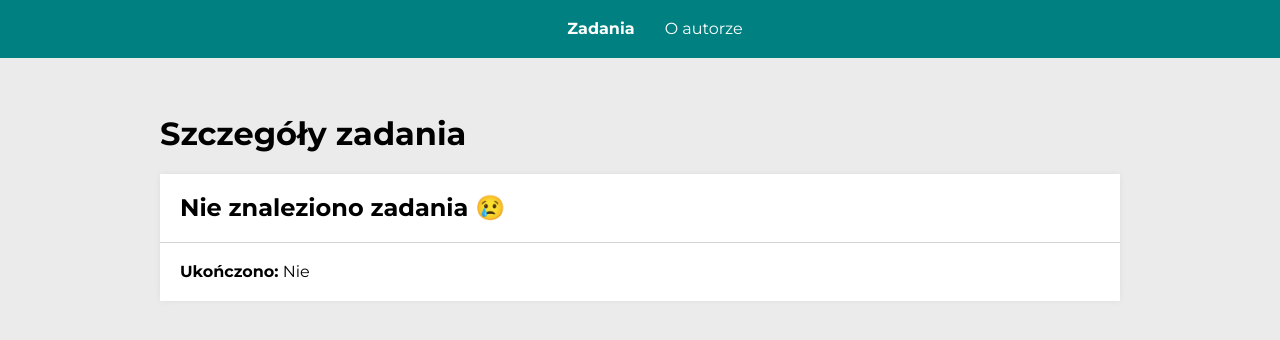
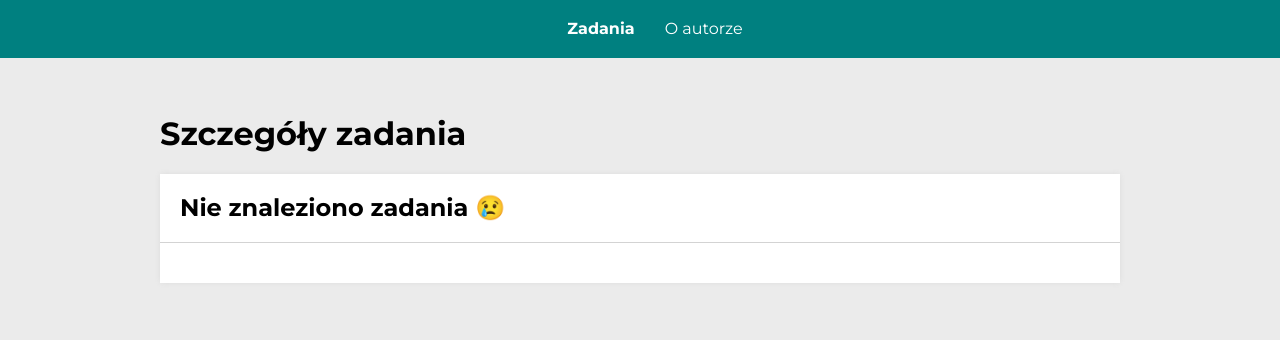
Before and after one commit to patrycja-gomza/todo-list-react, a React (Create React App) app: page /#/zadania/HR2iffFlLgeFyax0bqTvK in a window 1280 px wide. Shown: the top 340 px of the page. Built offline with nearby package versions, Linux system fonts and the light colour scheme.

Commit message:
optimize task details display handling in TaskPage component

```diff
--- a/src/features/tasks/TaskPage/index.js
+++ b/src/features/tasks/TaskPage/index.js
@@ -14,9 +14,11 @@ function TaskPage() {
             <Header title="Szczegóły zadania" />
             <Section
                 title={task ? task.content : "Nie znaleziono zadania 😢"}
-                body={
-                    <><strong>Ukończono:</strong> {task && task.done ? "Tak" : "Nie"}</>
-                }
+                body={!!task && (
+                    <>
+                        <strong>Ukończono:</strong> {task && task.done ? "Tak" : "Nie"}
+                    </>
+                )}
             />
         </StyledContainer>
     );
```
